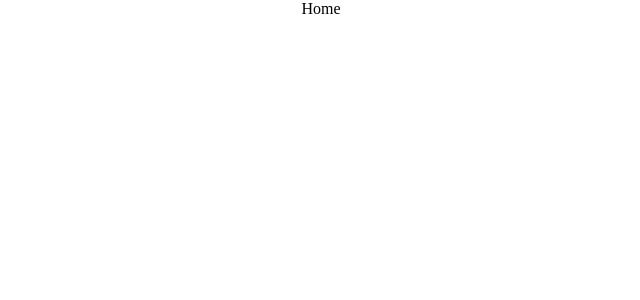
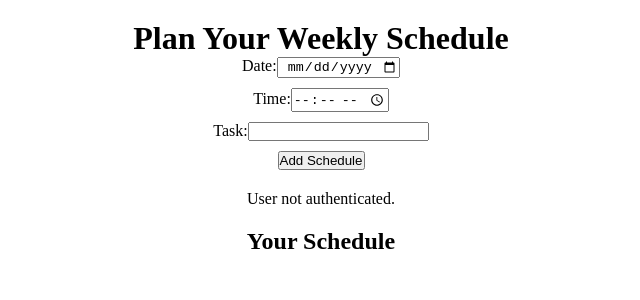
Before and after one commit to aeonsparkz/EzTravel6071, a React (Create React App) app: page /Home in a window 1280 px wide. Shown: the top 300 px of the page, without its empty margins (319-959 px from the left). Built offline with nearby package versions, Linux system fonts and the light colour scheme.

Commit message:
Homepage test

```diff
--- a/src/components/Home.tsx
+++ b/src/components/Home.tsx
@@ -1,8 +1,9 @@
 import React from "react";
 import supabase from "../supabaseClient";
+import WeeklySchedule from "./WeeklySchedule";
 
 function Home() {
-  return <div>Home</div>;
+  return <div><WeeklySchedule /></div>;
 }
 
 export default Home;
--- /dev/null
+++ b/src/components/WeeklySchedule.css
@@ -0,0 +1,15 @@
+.schedule-container {
+    padding: 20px;
+  }
+
+  .schedule-container form {
+    margin-bottom: 20px;
+  }
+
+  .schedule-container form div {
+    margin-bottom: 10px;
+  }
+
+  .schedule-container .schedule-list {
+    margin-top: 20px;
+  }
--- /dev/null
+++ b/src/components/WeeklySchedule.tsx
@@ -0,0 +1,110 @@
+import React, { useState, useEffect } from 'react';
+import supabase from '../supabaseClient';
+import './WeeklySchedule.css';
+
+type Schedule = {
+  id: string;
+  user_id: string;
+  date: string;
+  time: string;
+  task: string;
+};
+
+const WeeklySchedule: React.FC = () => {
+  const [schedules, setSchedules] = useState<Schedule[]>([]);
+  const [date, setDate] = useState<string>('');
+  const [time, setTime] = useState<string>('');
+  const [task, setTask] = useState<string>('');
+  const [message, setMessage] = useState<string>('');
+
+  useEffect(() => {
+    fetchSchedules();
+  }, []);
+
+  const fetchSchedules = async () => {
+    const { data: { user } } = await supabase.auth.getUser();
+    if (user) {
+      const { data, error } = await supabase
+        .from('Itinerary')
+        .select('*')
+        .eq('user_id', user.id);
+
+      if (error) {
+        console.error('Error fetching schedules:', error);
+      } else {
+        setSchedules(data);
+      }
+    } else {
+      setMessage('User not authenticated.');
+    }
+  };
+
+  const addSchedule = async (e: React.FormEvent) => {
+    e.preventDefault();
+    const { data: { user } } = await supabase.auth.getUser();
+    if (user) {
+        const { data, error } = await supabase
+        .from('Itinerary')
+        .insert([{ user_id: user.id, date, time, task }]);
+
+      if (error) {
+        console.error('Error adding schedule:', error);
+      } else {
+        setSchedules([...schedules, ...(data ?? [])]);
+        setDate('');
+        setTime('');
+        setTask('');
+        setMessage('Schedule added successfully.');
+      }
+    } else {
+      setMessage('User not authenticated.');
+    }
+  };
+
+  return (
+    <div className='schedule-container'>
+      <h1>Plan Your Weekly Schedule</h1>
+      <form onSubmit={addSchedule}>
+        <div>
+          <label>Date:</label>
+          <input
+            type="date"
+            value={date}
+            onChange={(e) => setDate(e.target.value)}
+            required
+          />
+        </div>
+        <div>
+          <label>Time:</label>
+          <input
+            type="time"
+            value={time}
+            onChange={(e) => setTime(e.target.value)}
+            required
+          />
+        </div>
+        <div>
+          <label>Task:</label>
+          <input
+            type="text"
+            value={task}
+            onChange={(e) => setTask(e.target.value)}
+            required
+          />
+        </div>
+        <button type="submit">Add Schedule</button>
+      </form>
+      <div>{message}</div>
+      <div className='schedule-list'>
+        <h2>Your Schedule</h2>
+        {schedules.map((schedule) => (
+          <div key={schedule.id}>
+            <p>{schedule.date} - {schedule.time}: {schedule.task}</p>
+          </div>
+        ))}
+      </div>
+    </div>
+  );
+};
+
+export default WeeklySchedule;
```
